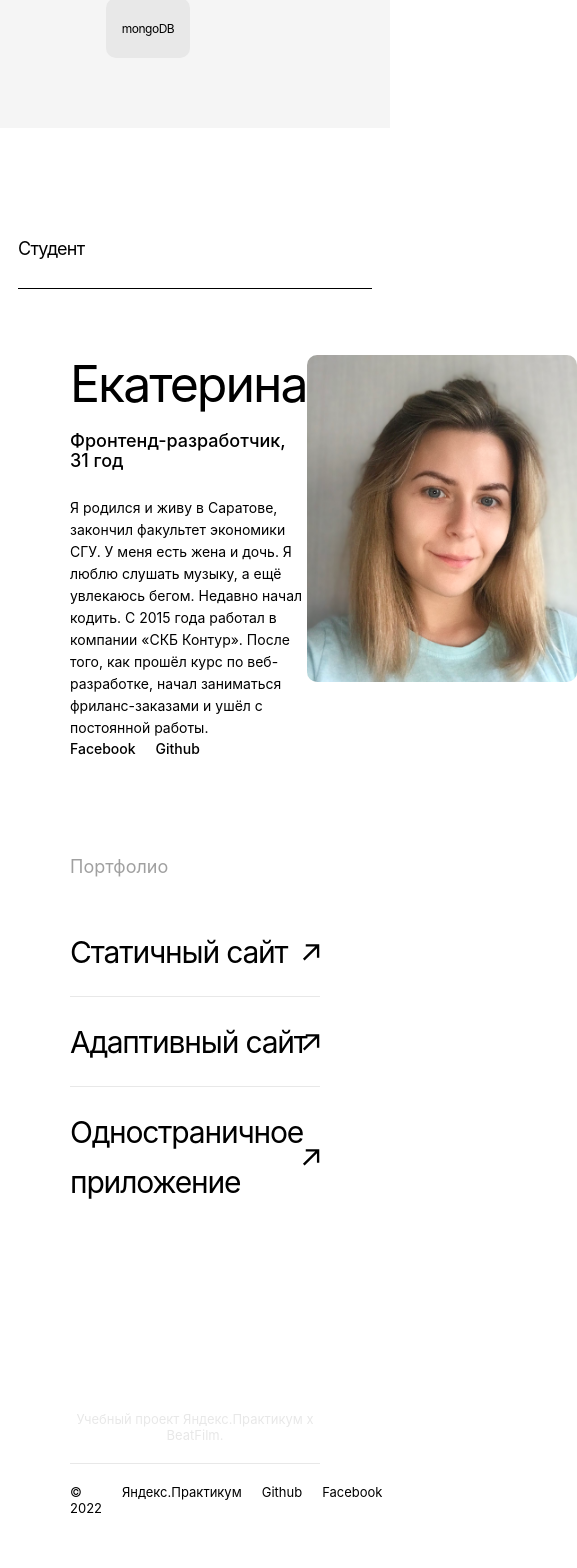
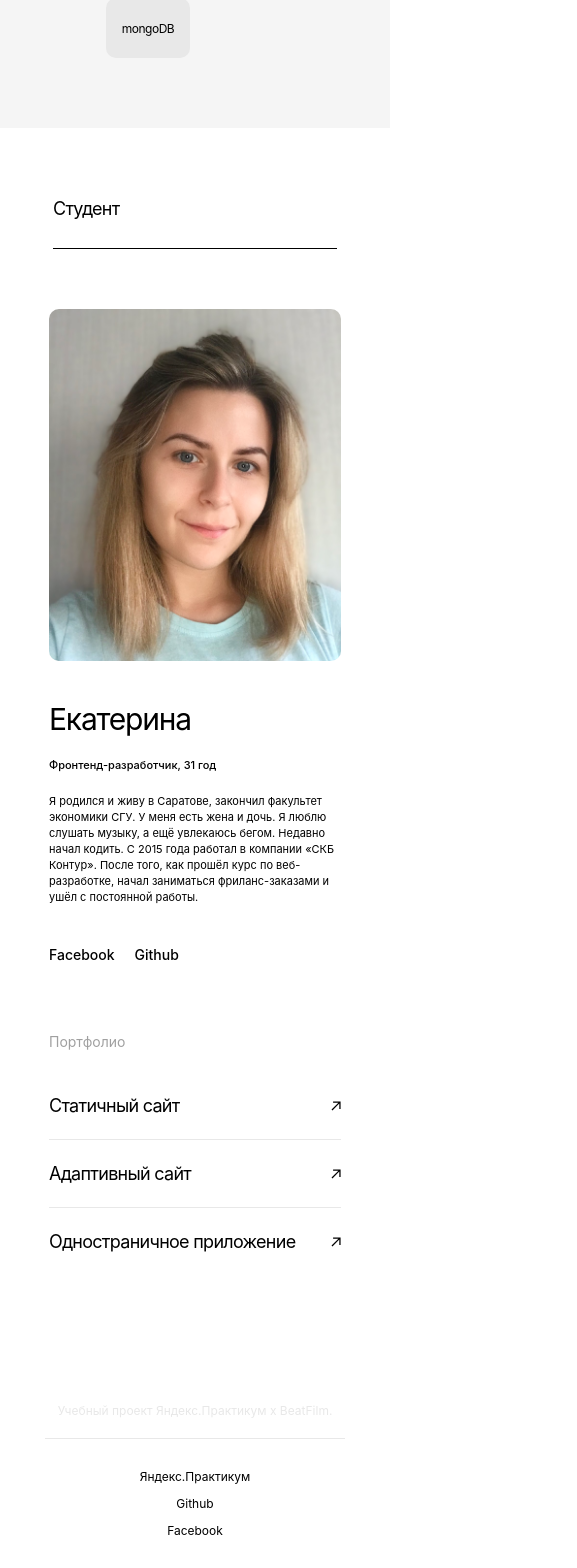
Before and after one commit to ekaterinahubkina/movies-explorer-frontend, a React (Create React App) app: page / in a window 390 px wide. Shown: the part 1900-3468 px from the top of the page, 577 px wide, since content can reach past the window. Before the commit the page ends 3436 px from the top, so only its background shows below. Built offline with nearby package versions, Linux system fonts and the light colour scheme.

Commit message:
feat: add adaptive to about-me portfolio and footer

```diff
--- a/src/components/AboutMe/AboutMe.css
+++ b/src/components/AboutMe/AboutMe.css
@@ -36,7 +36,7 @@
 
 .about-me__occupation {
     grid-area: occupation;
-    margin: 18px 0 0;
+    margin: 0;
     font-weight: 500;
     font-size: 18px;
     line-height: 20px;
@@ -45,7 +45,7 @@
 .about-me__about {
     grid-area: about;
     max-width: 600px;
-    margin: 26px 0 0;
+    margin: 0;
     font-weight: 400;
     font-size: 14px;
     line-height: 22px;
@@ -70,3 +70,81 @@
     cursor: pointer;
     transition: all .5s ease-in;
 }
+
+@media screen and (max-width: 1279px) {
+    .about-me__wrapper {
+        max-width: 768px;
+        padding: 90px 0 90px;
+    }
+
+    .about-me__info {
+        width: calc(100% - 2 * 50px);
+        min-height: 307px;
+    }
+
+    .about-me__name {
+        font-size: 40px;
+        line-height: 40px;
+    }
+
+    .about-me__occupation {
+        margin-top: 0;
+        font-size: 12px;
+        line-height: 18px;
+    }
+
+    .about-me__about {
+        max-width: 364px;
+        margin-top: 0;
+        font-size: 12px;
+        line-height: 18px;
+    }
+}
+
+@media screen and (max-width: 767px) {
+    .about-me__wrapper {
+        max-width: 320px;
+        padding: 70px 0 69px;
+    }
+
+    .about-me__info {
+        width: calc(100% - 2 * 14px);
+        min-height: 327px;
+        margin-top: 60px;
+        grid-template-areas:
+            'photo'
+            'name'
+            'occupation'
+            'about'
+            'links';
+    }
+
+    .about-me__photo {
+        width: 292px;
+        height: 352px;
+        justify-self: center;
+    }
+
+    .about-me__name {
+        font-size: 30px;
+        line-height: 36px;
+        margin-top: 40px;
+    }
+
+    .about-me__occupation {
+        margin-top: 20px;
+        font-size: 11px;
+        line-height: 16px;
+    }
+
+    .about-me__about {
+        max-width: 100%;
+        margin-top: 20px;
+        font-size: 11px;
+        line-height: 16px;
+    }
+
+    .about-me__links {
+        margin-top: 40px;
+    }
+}
--- a/src/components/Footer/Footer.css
+++ b/src/components/Footer/Footer.css
@@ -42,3 +42,57 @@
     color: #000;
     margin-left: 20px;
 }
+
+@media screen and (max-width: 1279px) {
+    .footer__wrapper {
+        max-width: 768px;
+    }
+
+    .footer__title {
+        width: calc(100% - 2 * 50px);
+    }
+
+    .footer__wrapper div {
+        width: calc(100% - 2 * 50px);
+    }
+}
+
+@media screen and (max-width: 767px) {
+    .footer__title {
+        width: calc(100% - 2 * 10px);
+        padding-bottom: 21px;
+        font-size: 12px;
+        line-height: 12px;
+    }
+
+    .footer__wrapper {
+        max-width: 320px;
+        padding-bottom: 10px;
+    }
+
+    .footer__wrapper div {
+        flex-direction: column-reverse;
+        align-items: center;
+        width: calc(100% - 2 * 10px);
+        margin-top: 30px;
+        font-size: 12px;
+        line-height: 15px;
+    }
+
+    .footer__links {
+        flex-direction: column;
+        align-items: center;
+    }
+
+    .footer__links a {
+        margin: 0;
+    }
+
+    .footer__links li {
+        margin-bottom: 12px;
+    }
+
+    .footer__copyright {
+        margin-top:  18px;
+    }
+}
--- a/src/components/Portfolio/Portfolio.css
+++ b/src/components/Portfolio/Portfolio.css
@@ -42,5 +42,49 @@
     display: block;
     background: url(../../images/arrow.svg) no-repeat;
     background-position: right center;
+}
 
+@media screen and (max-width: 1279px) {
+    .portfolio__wrapper {
+        max-width: 768px;
+        padding-bottom: 90px;
+    }
+
+    .portfolio__title {
+        width: calc(100% - 2 * 50px);
+    }
+
+    .portfolio__list {
+        width: calc(100% - 2 * 50px);
+    }
+
+    .portfolio__list li {
+        font-size: 28px;
+    }
 }
+
+@media screen and (max-width: 767px) {
+    .portfolio__wrapper {
+        max-width: 320px;
+        padding-bottom: 70px;
+    }
+
+    .portfolio__title {
+        width: calc(100% - 2 * 14px);
+        font-size: 14px;
+    }
+
+    .portfolio__list {
+        width: calc(100% - 2 * 14px);
+        margin-top: 40px;
+    }
+
+    .portfolio__list li {
+        font-size: 18px;
+        line-height: 28px;
+    }
+
+    .portfolio__list a {
+        background-size: 10px 10px;
+    }
+}
```
